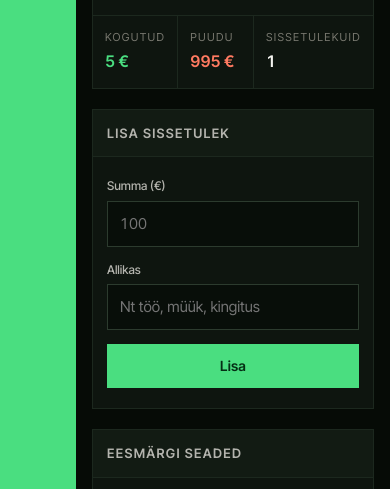
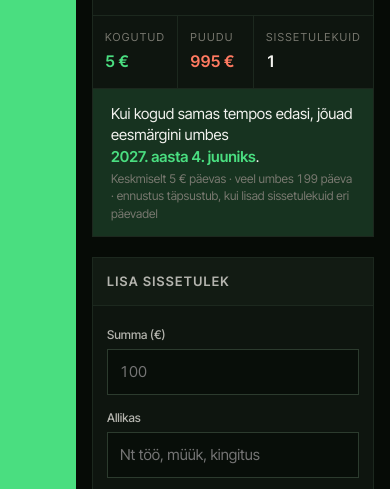
Before and after one commit to Dalbas8/Kaibemaks, a plain HTML site: page rahaeesmark/index.html in a window 390 px wide. Both pictures are taken after typing "5", "Sample" into the empty fields and a click on the button "Lisa". Shown: the part 279-768 px from the top of the page. Drawn offline with Linux system fonts and the light colour scheme.

Commit message:
Sama nimega sissetulekud liidetakse kokku; lisa ennustus, millal eesmärk täitub
Co-Authored-By: Claude Opus 5.5 <noreply@anthropic.com>
Claude-Session: https://claude.ai/code/session_01WWcjaud68sw4kmEqo3J7Da

```diff
--- a/rahaeesmark/index.html
+++ b/rahaeesmark/index.html
@@ -141,6 +141,15 @@
   .stat .v { font-size: 22px; font-weight: 600; margin-top: 4px; }
   .stat .v.good { color: var(--accent); }
   .stat .v.warm { color: var(--warm); }
+  .forecast {
+    display: flex; align-items: center; gap: 16px;
+    padding: 16px 32px; border-top: 1px solid var(--line); background: var(--accent-soft);
+  }
+  .forecast svg { width: 22px; height: 22px; color: var(--accent); flex-shrink: 0; }
+  .forecast .main { font-size: 15px; }
+  .forecast .main b { color: var(--accent); font-weight: 600; white-space: nowrap; }
+  .forecast .sub { font-size: 12px; color: var(--muted); margin-top: 2px; }
+  .times { font-size: 12px; color: var(--muted); margin-left: 6px; }
   .complete { display: none; background: var(--accent); color: var(--accent-ink); padding: 10px 32px; font-size: 13px; font-weight: 600; letter-spacing: .02em; }
 
   /* ---------- Vormid ---------- */
@@ -242,6 +251,8 @@
     .stat { padding: 14px 12px; }
     .stat .v { font-size: 16px; }
     .complete { padding: 10px 18px; }
+    .forecast { padding: 14px 18px; gap: 12px; }
+    .forecast svg { display: none; }
     th, td { padding-left: 14px; padding-right: 14px; }
     .item, .goal-card, .group { padding-left: 14px; padding-right: 14px; }
     .panel-head, .panel-body { padding-left: 14px; padding-right: 14px; }
@@ -309,6 +320,13 @@
           <div class="stat"><div class="l">Kogutud</div><div class="v num good" id="sTotal">0 €</div></div>
           <div class="stat"><div class="l">Puudu</div><div class="v num warm" id="sLeft">0 €</div></div>
           <div class="stat"><div class="l">Sissetulekuid</div><div class="v num" id="sCount">0</div></div>
+        </div>
+        <div class="forecast">
+          <svg viewBox="0 0 24 24" fill="none" stroke="currentColor" stroke-width="1.6"><path d="M3 17l6-6 4 4 8-8"/><path d="M15 7h6v6"/></svg>
+          <div>
+            <div class="main" id="forecastMain"></div>
+            <div class="sub num" id="forecastSub"></div>
+          </div>
         </div>
       </div>
 
@@ -447,9 +465,28 @@
   let state;
   try { state = Object.assign({}, defaults, JSON.parse(localStorage.getItem(KEY)) || {}); }
   catch (e) { state = { ...defaults }; }
+  // Sama nimega sissetulekud liidetakse üheks; iga lisamine jääb kirjesse alles (ennustuse jaoks).
+  const incomeKey = note => (note || "").trim().toLowerCase();
+  function normalizeIncomes(list) {
+    const out = [];
+    (list || []).forEach(inc => {
+      const entries = inc.entries || [{ amount: inc.amount, date: inc.date || dateStr() }];
+      const existing = out.find(o => incomeKey(o.note) === incomeKey(inc.note));
+      if (existing) existing.entries.push(...entries);
+      else out.push({ id: inc.id || uid(), note: inc.note || "", entries: [...entries] });
+    });
+    out.forEach(recalcIncome);
+    return out;
+  }
+  function recalcIncome(inc) {
+    inc.amount = inc.entries.reduce((s, e) => s + e.amount, 0);
+    inc.date = inc.entries.map(e => e.date).sort().pop();
+  }
+  state.incomes = normalizeIncomes(state.incomes);
+
   const save = () => { try { localStorage.setItem(KEY, JSON.stringify(state)); } catch (e) {} };
 
-  const uid = () => Date.now().toString(36) + Math.random().toString(36).slice(2, 6);
+  function uid() { return Date.now().toString(36) + Math.random().toString(36).slice(2, 6); }
   const euro = n => Number(n).toLocaleString("et-EE", { maximumFractionDigits: 2 }) + " €";
   const esc = s => String(s).replace(/[&<>"']/g, c => ({ "&":"&amp;","<":"&lt;",">":"&gt;",'"':"&quot;","'":"&#39;" }[c]));
   const ICON_X = '<svg viewBox="0 0 16 16" fill="none" stroke="currentColor" stroke-width="1.6"><path d="M3 3l10 10M13 3L3 13"/></svg>';
@@ -489,7 +526,8 @@
     document.getElementById("pct").textContent = Math.floor(pct) + "%";
     document.getElementById("sTotal").textContent = euro(total);
     document.getElementById("sLeft").textContent = euro(Math.max(0, goal - total));
-    document.getElementById("sCount").textContent = state.incomes.length;
+    document.getElementById("sCount").textContent = state.incomes.reduce((s, i) => s + i.entries.length, 0);
+    renderForecast(total, goal);
     document.getElementById("tickMid").textContent = euro(goal / 2);
     document.getElementById("tickEnd").textContent = euro(goal);
     document.getElementById("complete").style.display = goal > 0 && total >= goal ? "block" : "none";
@@ -518,22 +556,54 @@
     } else {
       const rows = state.incomes.map((inc, i) => `
         <tr>
-          <td><span class="swatch" style="background:${color(i)}"></span>${esc(inc.note || "Sissetulek")}</td>
+          <td><span class="swatch" style="background:${color(i)}"></span>${esc(inc.note || "Sissetulek")}${inc.entries.length > 1 ? `<span class="times num">× ${inc.entries.length}</span>` : ""}</td>
           <td class="date-col num" style="color:var(--muted)">${fmtDate(inc.date)}</td>
           <td class="r num"><b style="font-weight:600">+${euro(inc.amount)}</b></td>
           <td class="r" style="width:40px"><button class="x" data-del="${inc.id}" title="Kustuta">${ICON_X}</button></td>
         </tr>`).reverse().join("");
-      list.innerHTML = `<table><thead><tr><th>Allikas</th><th class="date-col">Kuupäev</th><th class="r">Summa</th><th></th></tr></thead><tbody>${rows}</tbody></table>`;
+      list.innerHTML = `<table><thead><tr><th>Allikas</th><th class="date-col">Viimati</th><th class="r">Summa</th><th></th></tr></thead><tbody>${rows}</tbody></table>`;
     }
     document.getElementById("goalInput").value = state.goal;
     document.getElementById("goalNameInput").value = state.goalName;
+  }
+
+  // Ennustus: senine keskmine kogumiskiirus (€ päevas) alates esimesest sissetulekust kuni tänaseni.
+  const MONTHS_TRANSL = ["jaanuariks", "veebruariks", "märtsiks", "apriliks", "maiks", "juuniks",
+    "juuliks", "augustiks", "septembriks", "oktoobriks", "novembriks", "detsembriks"];
+  const parseDate = s => { const [y, m, d] = s.split("-").map(Number); return new Date(y, m - 1, d); };
+  function renderForecast(total, goal) {
+    const main = document.getElementById("forecastMain");
+    const sub = document.getElementById("forecastSub");
+    const dates = state.incomes.flatMap(i => i.entries.map(e => e.date)).sort();
+    if (!dates.length) {
+      main.textContent = "Lisa esimene sissetulek, et näha, millal eesmärgini jõuad.";
+      sub.textContent = ""; return;
+    }
+    if (total >= goal) {
+      main.innerHTML = "<b>Eesmärk on käes!</b> Võid seada uue eesmärgi.";
+      sub.textContent = ""; return;
+    }
+    const today = parseDate(dateStr());
+    const days = Math.round((today - parseDate(dates[0])) / 86400000) + 1;
+    const perDay = total / days;
+    const daysLeft = Math.ceil((goal - total) / perDay);
+    const target = new Date(today); target.setDate(target.getDate() + daysLeft);
+    const yearPart = target.getFullYear() !== today.getFullYear() ? target.getFullYear() + ". aasta " : "";
+    const when = yearPart + target.getDate() + ". " + MONTHS_TRANSL[target.getMonth()];
+    main.innerHTML = `Kui kogud samas tempos edasi, jõuad eesmärgini umbes <b>${when}</b>.`;
+    sub.textContent = `Keskmiselt ${euro(Math.round(perDay * 100) / 100)} päevas · veel umbes ${daysLeft} ${daysLeft === 1 ? "päev" : "päeva"}` +
+      (days === 1 ? " · ennustus täpsustub, kui lisad sissetulekuid eri päevadel" : "");
   }
 
   document.getElementById("incomeForm").onsubmit = e => {
     e.preventDefault();
     const amount = parseFloat(document.getElementById("incomeAmount").value);
     if (!(amount > 0)) return;
-    state.incomes.push({ id: uid(), amount, note: document.getElementById("incomeNote").value.trim(), date: dateStr() });
+    const note = document.getElementById("incomeNote").value.trim();
+    const entry = { amount, date: dateStr() };
+    const existing = state.incomes.find(i => incomeKey(i.note) === incomeKey(note));
+    if (existing) { existing.entries.push(entry); recalcIncome(existing); }
+    else { const inc = { id: uid(), note, entries: [entry] }; recalcIncome(inc); state.incomes.push(inc); }
     save(); e.target.reset(); renderMoney();
   };
   document.getElementById("goalForm").onsubmit = e => {
```
